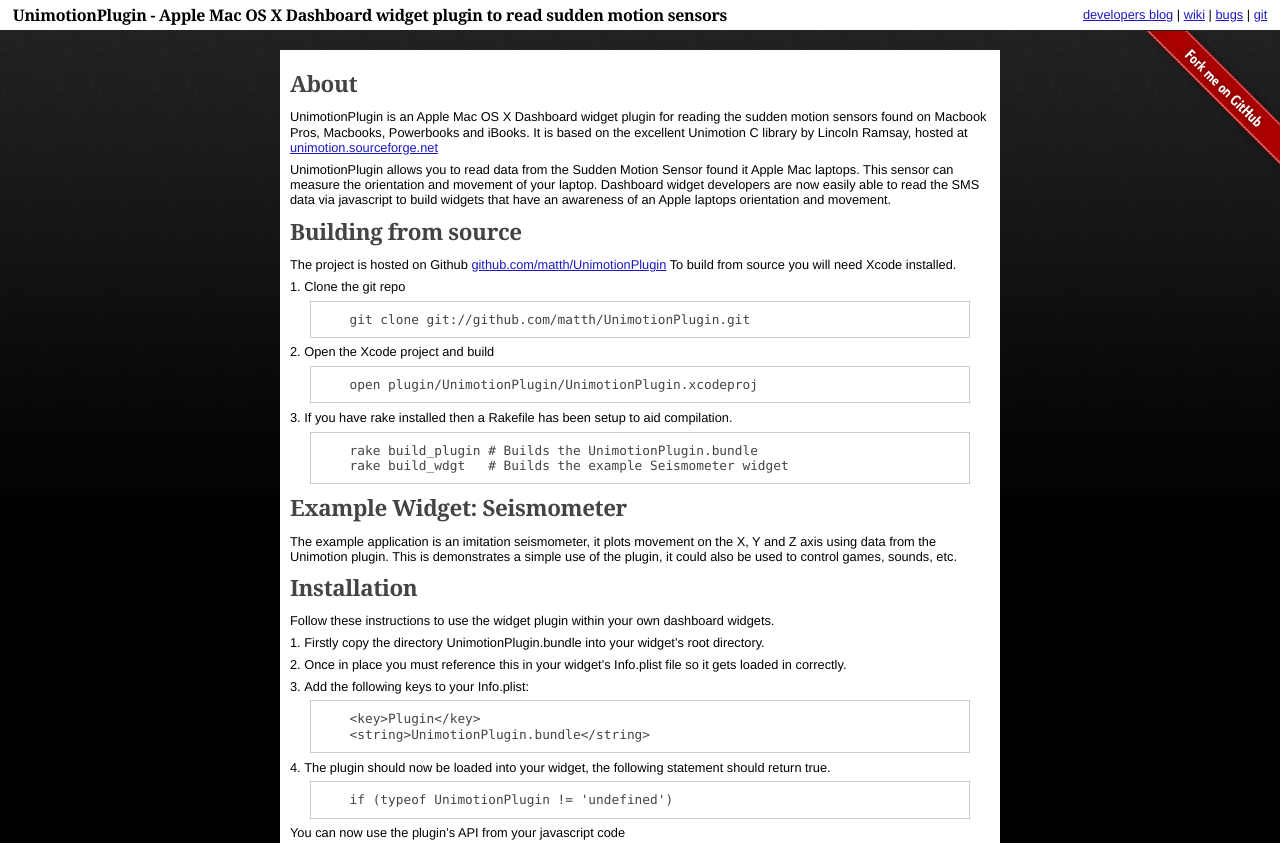
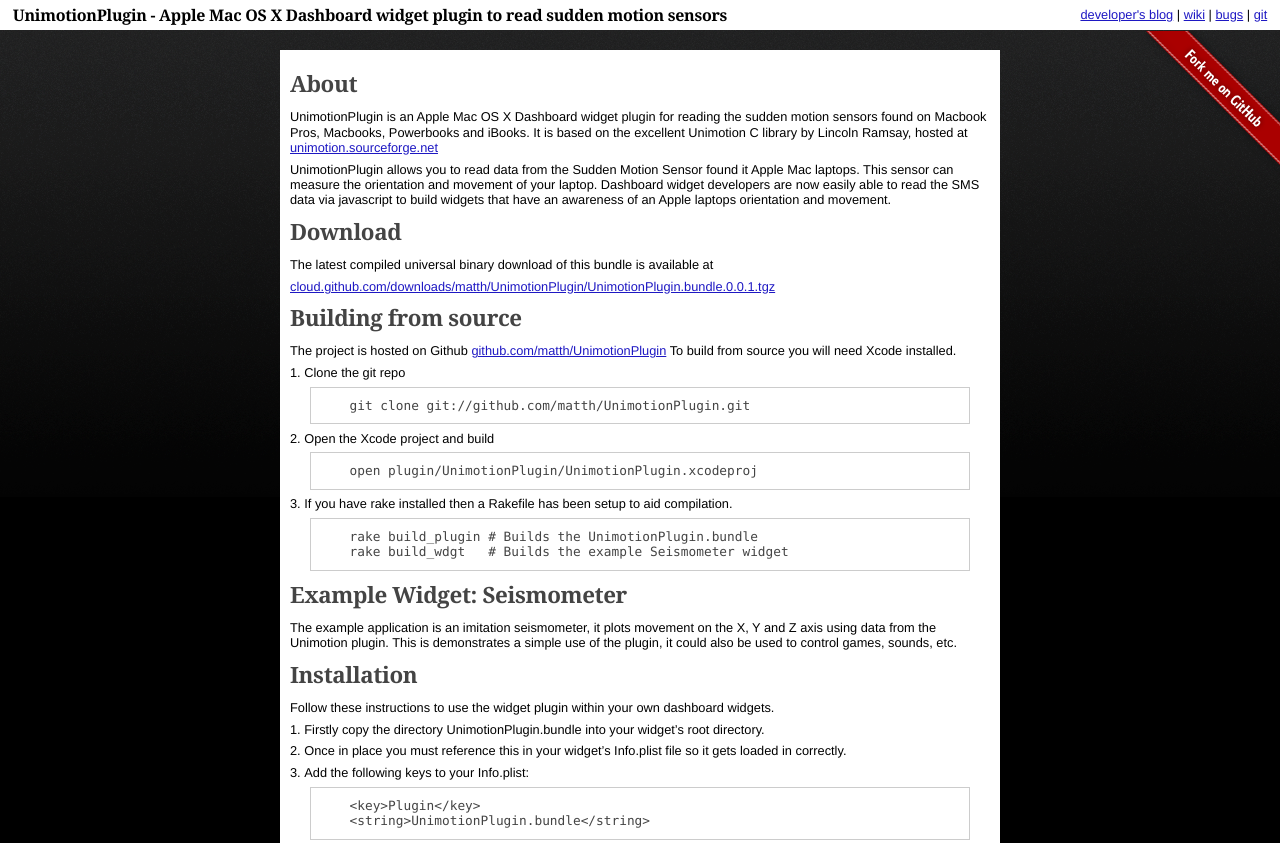
Before and after one commit to matth/UnimotionPlugin, a plain HTML site: page gh-pages/index.html in a window 1280 px wide. Shown: the top 843 px of the page. Drawn offline with Linux system fonts and the light colour scheme.

Commit message:
Update readme

```diff
--- a/gh-pages/css/style.css
+++ b/gh-pages/css/style.css
@@ -59,6 +59,7 @@
 body {
 	background: #000 url('./f/back.gif') repeat-x;
 	font-family:Helvetica, Arial, sans-serif;
+	font-size:16px;
 }
 
 h1, h2, h3, h4, h5 {
--- a/gh-pages/index.html
+++ b/gh-pages/index.html
@@ -33,6 +33,17 @@
 SMS data via javascript to build widgets that have an awareness of an Apple
 laptops orientation and movement.
 </p>
+<h2>Download</h2>
+<p>
+The latest compiled universal binary download of this bundle is available
+at
+</p>
+<ul>
+<li><a
+href="http://cloud.github.com/downloads/matth/UnimotionPlugin/UnimotionPlugin.bundle.0.0.1.tgz">cloud.github.com/downloads/matth/UnimotionPlugin/UnimotionPlugin.bundle.0.0.1.tgz</a>
+
+</li>
+</ul>
 <h2>Building from source</h2>
 <p>
 The project is hosted on Github <a
@@ -204,7 +215,7 @@
 		</div>
 
 		<ul id="links">
-			<li><a href="http://matthaynes.net/blog/">developers blog</a></li>
+			<li><a href="http://matthaynes.net/blog/">developer's blog</a></li>
 			<li><a href="http://wiki.github.com/matth/UnimotionPlugin">wiki</a></li>
 			<li><a href="http://github.com/matth/UnimotionPlugin/issues">bugs</a></li>
 			<li><a href="http://github.com/matth/UnimotionPlugin/">git</a></li>
--- a/site_templates/css/style.css
+++ b/site_templates/css/style.css
@@ -59,6 +59,7 @@
 body {
 	background: #000 url('./f/back.gif') repeat-x;
 	font-family:Helvetica, Arial, sans-serif;
+	font-size:16px;
 }
 
 h1, h2, h3, h4, h5 {
```
Also changed, not shown: 2 other files. Lines whose indentation alone changed are shown as unchanged.
